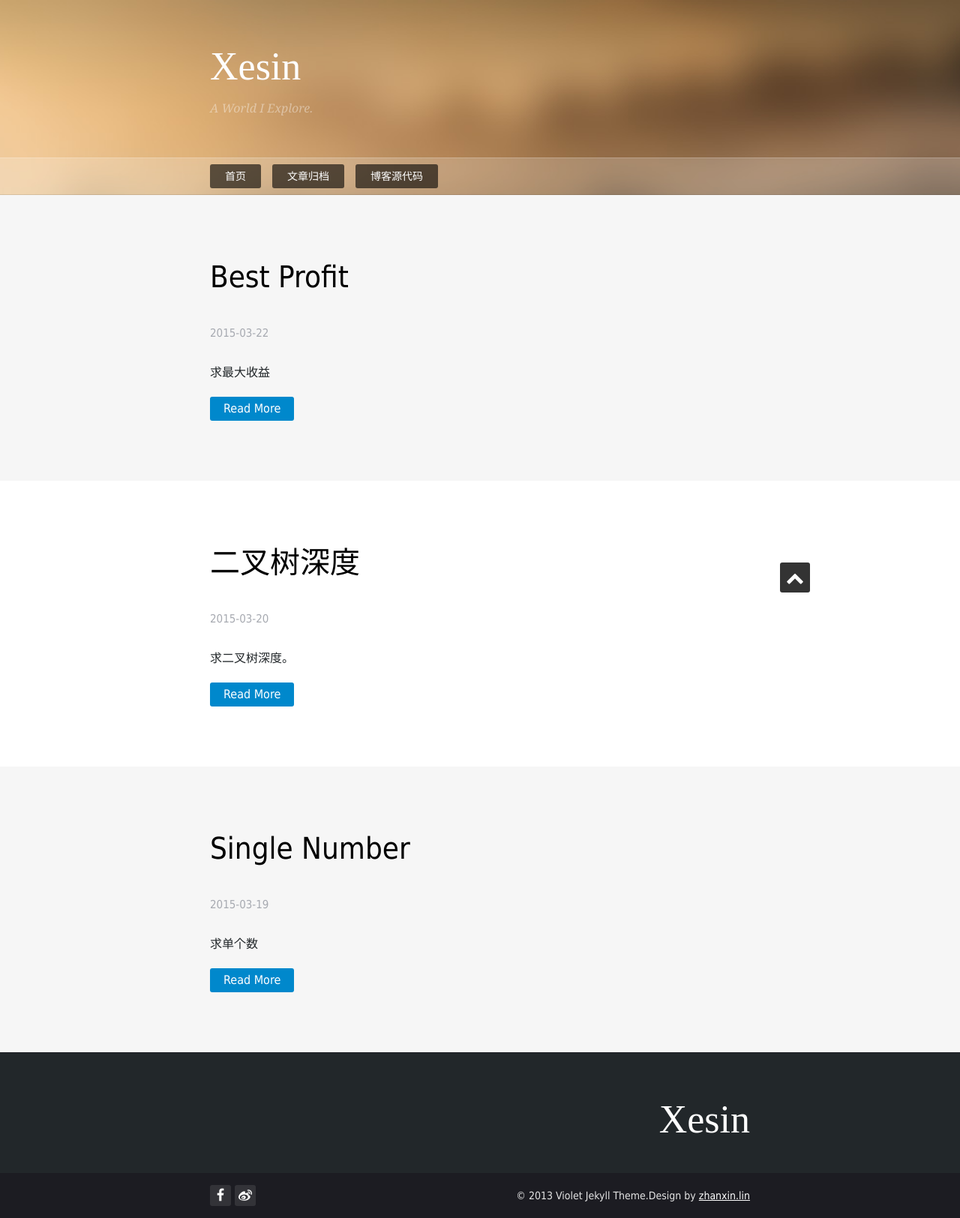
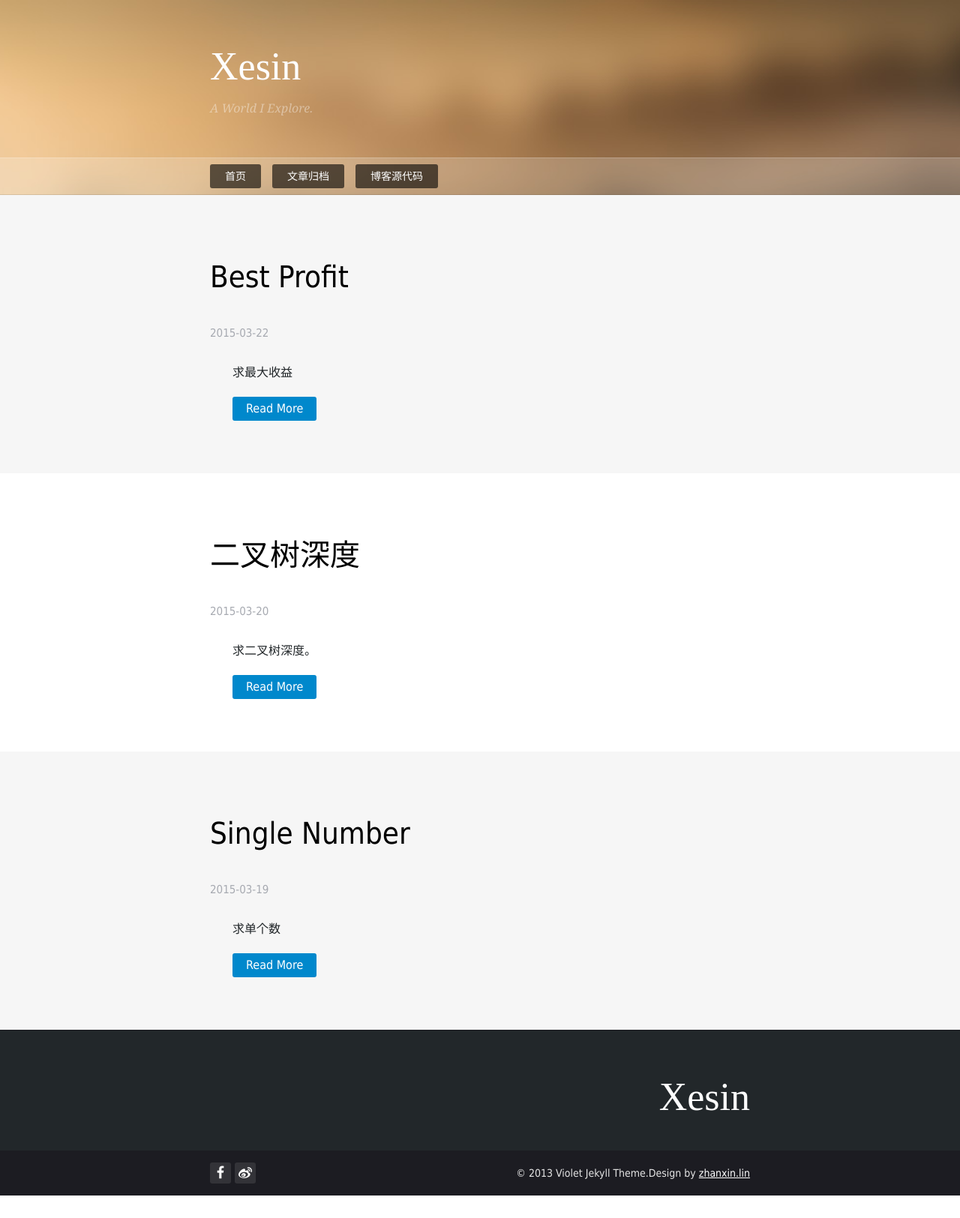
Before and after one commit to Xesian/Xesian, a Jekyll site: the page built from index.html, in a window 1280 px wide. Shown: the whole page at 75% size. Built offline with Jekyll 4.4.1, drawn with Linux system fonts in a browser that asks for light colours; nearby versions of some CDN libraries; some web fonts are replaced; the list of posts is cut into pages by our own code; after the commit the page ends 1594 px from its top, so only the background shows below that.

Commit message:
20150323 17:43

```diff
--- a/themes/violet/css/style.css
+++ b/themes/violet/css/style.css
@@ -382,7 +382,7 @@ a:hover {
     margin: 0px 0 30px 0;
 }
 .main-article-contant {
-    margin: 30px 0 30px;
+    margin: 30px 0 10px 30px;
 }
 .main-article-contant p {
     font-size: 16px;
```
